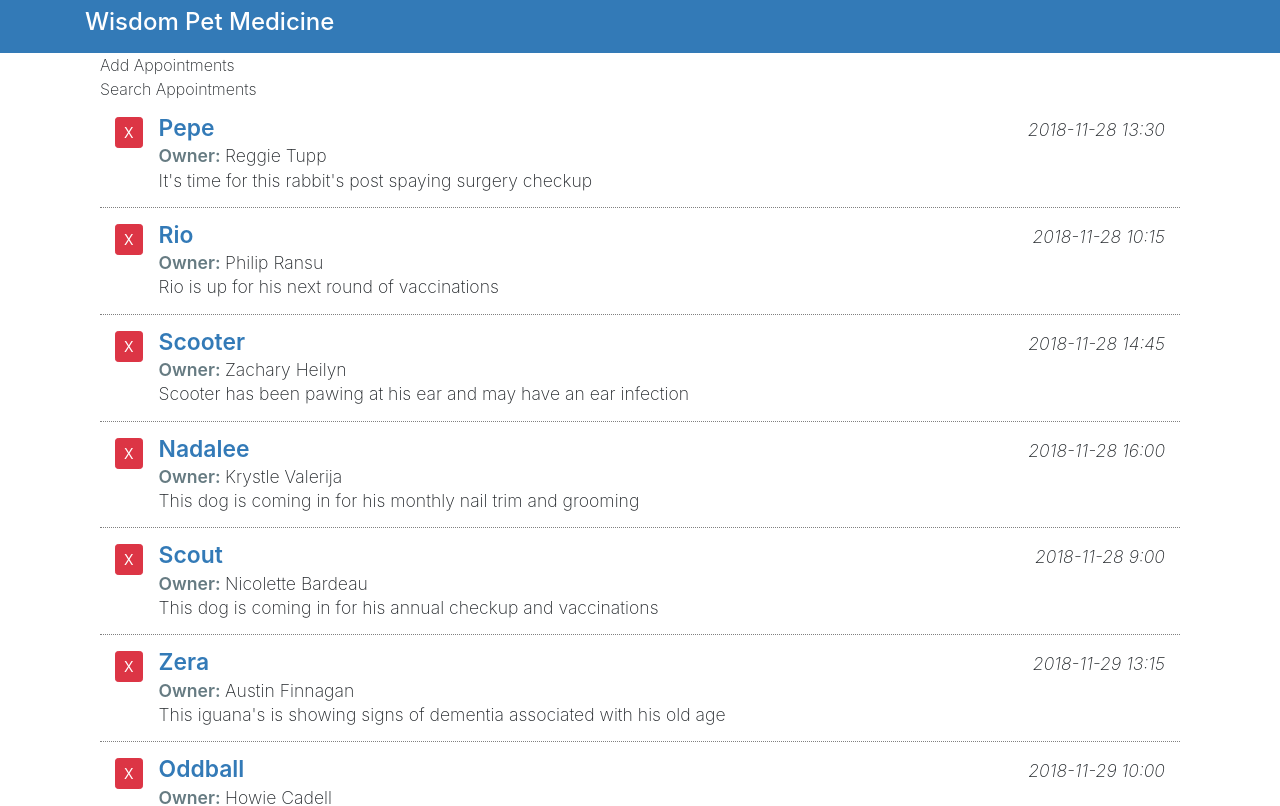
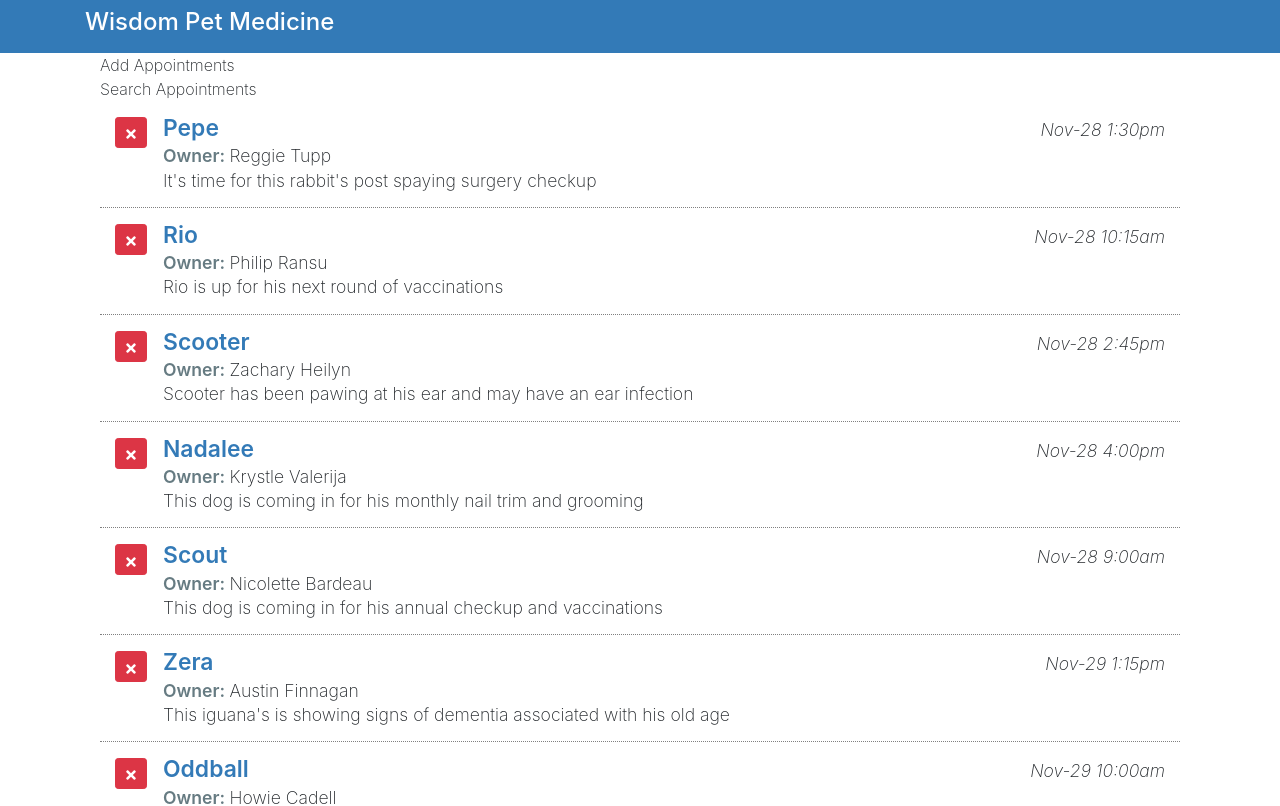
Before and after one commit to spdwyer06/LiL_ReactInterface, a React (Create React App) app: page / in a window 1280 px wide. Shown: the top 806 px of the page. Built offline with nearby package versions, Linux system fonts and the light colour scheme.

Commit message:
Add deleteAppointment() and pass down as prop to ListAppointments component

```diff
--- a/src/components/App.js
+++ b/src/components/App.js
@@ -6,10 +6,13 @@ import AddAppointments from './AddAppointments';
 import SearchAppointments from './SearchAppointments';
 import ListAppointments from './ListAppointments';
 
+import {without} from 'lodash';
+
 function App() {
 
   // const [myName, setMyName] = useState('Sean');
   const [myAppointments, setMyAppointments] = useState([]);
+  const [lastIndex, setLastIndex] = useState(0);
 
   useEffect(() => {
     fetchSeedData();
@@ -18,10 +21,20 @@ function App() {
   const fetchSeedData = async() => {
     const res = await fetch('./seedData.json');
     const result = await res.json();
-    const appointments = result.map(item => {
-      return item;
+    const appointments = result.map(appointment => {
+      appointment.Id = lastIndex;
+      setLastIndex(lastIndex + 1);
+      return appointment;
     });
     setMyAppointments(appointments);
+  }
+
+  const deleteAppointment = (appointment) => {
+    let tempAppointments = myAppointments;
+    // console.log(myAppointments.length);
+    tempAppointments = without(tempAppointments, appointment);
+    // console.log(myAppointments.length);
+    setMyAppointments(tempAppointments);
   }
 
   // const petName = myAppointments.map(appointment => (
@@ -38,7 +51,7 @@ function App() {
             {/* {petName} */}
             <AddAppointments />
             <SearchAppointments />
-            <ListAppointments appointments={myAppointments} />
+            <ListAppointments appointments={myAppointments} deleteAppointment={deleteAppointment} />
           </div>
         </div>
       </div>
--- a/src/components/ListAppointments.js
+++ b/src/components/ListAppointments.js
@@ -1,19 +1,30 @@
-
+import {FaTimes} from 'react-icons/fa';
+import Moment from 'react-moment';
 
 const ListAppointments = (props) => {
 
     return(
         <div className="appointment-list item-list mb-3">
         {props.appointments.map(appointment => (
-            <div className="pet-item col media py-3">
+            <div className="pet-item col media py-3" key={appointment.Id}>
                 <div className="mr-3">
-                    <button className="pet-delete btn btn-sm btn-danger">X</button>
+                    <button className="pet-delete btn btn-sm btn-danger" onClick={() => props.deleteAppointment(appointment)}>
+                        <FaTimes />
+                    </button>
+
                 </div>
 
             <div className="pet-info media-body">
                 <div className="pet-head d-flex">
                     <span className="pet-name">{appointment.petName}</span>
-                    <span className="apt-date ml-auto">{appointment.aptDate}</span>
+                    <span className="apt-date ml-auto">
+                        {/* Moment requires 3 props:
+                            date => the date you want formatted
+                            parse => current format of given date
+                            format => how you want the date to be formatted
+                        */}
+                        <Moment date={appointment.aptDate} parse="YYYY-MM-DD hh:mm" format="MMM-D h:mma" />
+                    </span>
                 </div>
 
                 <div className="owner-name">
```
